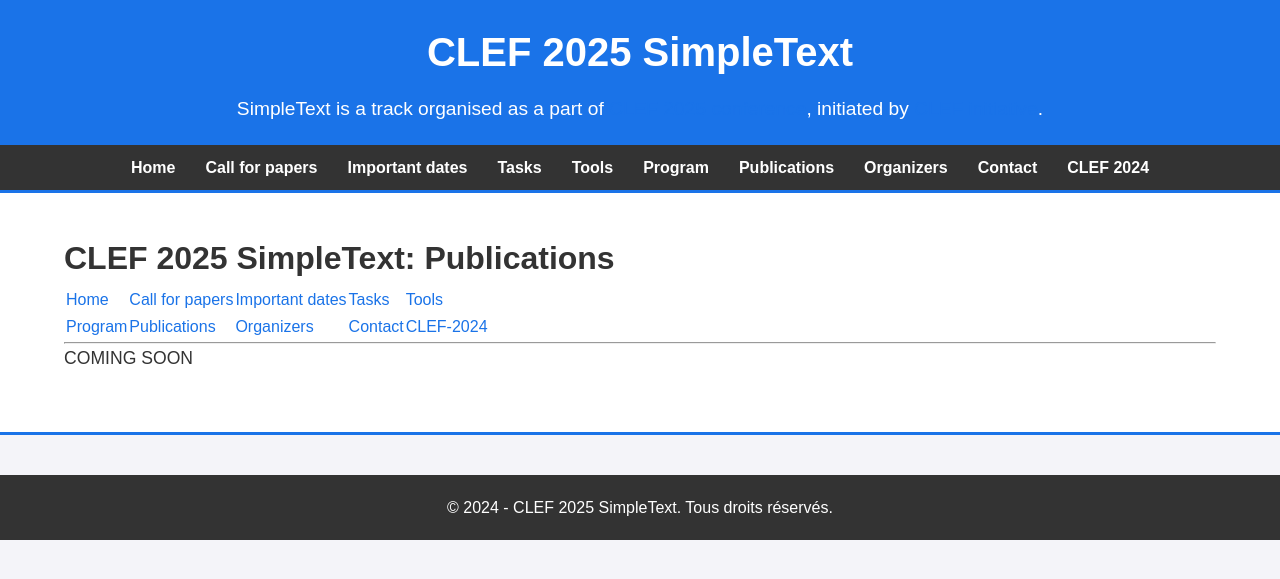
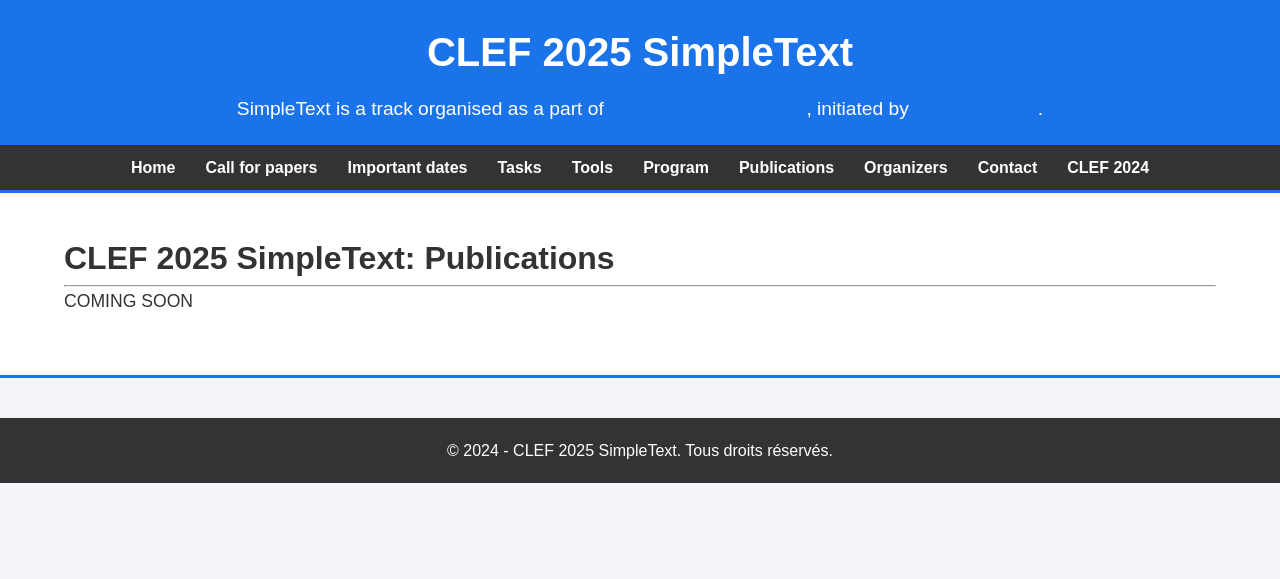
Before and after one commit to simpletext-madics/2025, a Jekyll site: the page built from publications.md, in a window 1280 px wide. Shown: the top 579 px of the page. Built offline with Jekyll 4.4.1, drawn with Linux system fonts in a browser that asks for light colours.

Commit message:
Update publications.md

```diff
--- a/publications.md
+++ b/publications.md
@@ -5,9 +5,6 @@ title: Publication
 
 # CLEF 2025 SimpleText: Publications
 
-[Home](./) | [Call for papers](./CFP) | [Important dates](./dates) | [Tasks](./tasks)  | [Tools](./tools) |
-[Program](./program) | [Publications](./publications) | [Organizers](./organizers) | [Contact](./contact) | [CLEF-2024](https://simpletext-project.com/2024/en/)
-
 ---
 
 COMING SOON
```
